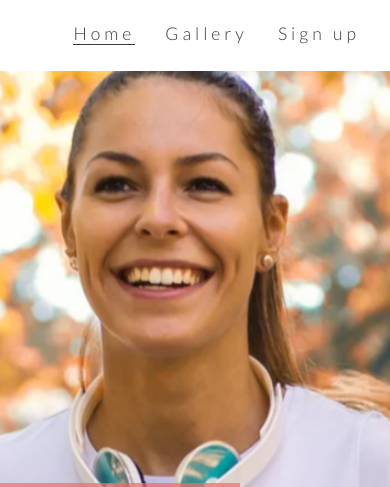
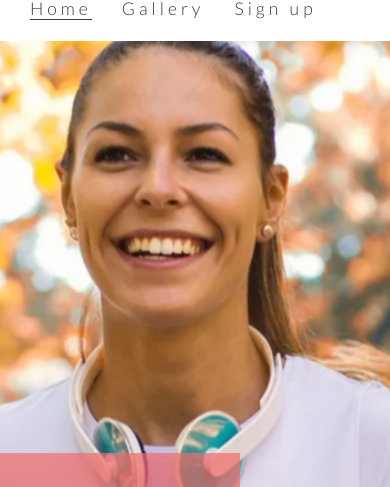
Before and after one commit to Nic-Wallace/love-running, a plain HTML site: page index.html in a window 390 px wide. Shown: the part 79-566 px from the top of the page. Drawn offline with nearby package versions, Linux system fonts and the light colour scheme.

Commit message:
Style menu area for screens 950px wide and down

```diff
--- a/assets/css/style.css
+++ b/assets/css/style.css
@@ -265,3 +265,13 @@ footer {
         display: none;
     }
 }
+
+@media screen and (max-width: 950px) {
+    #menu {
+        clear: left;
+        float: left;
+        margin-left: 30px;
+        margin-bottom: 20px;
+        line-height: 25px;
+    }
+}
```
